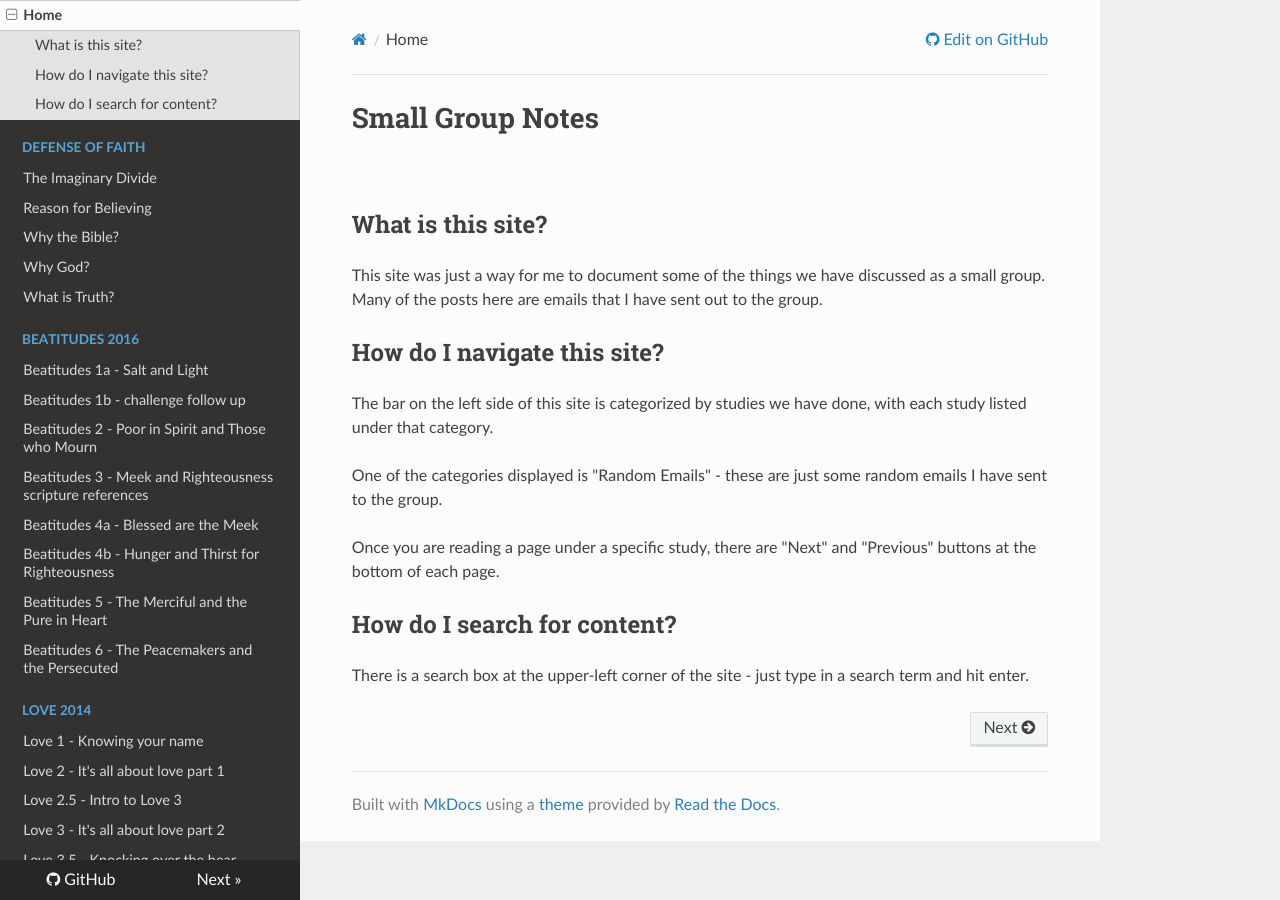
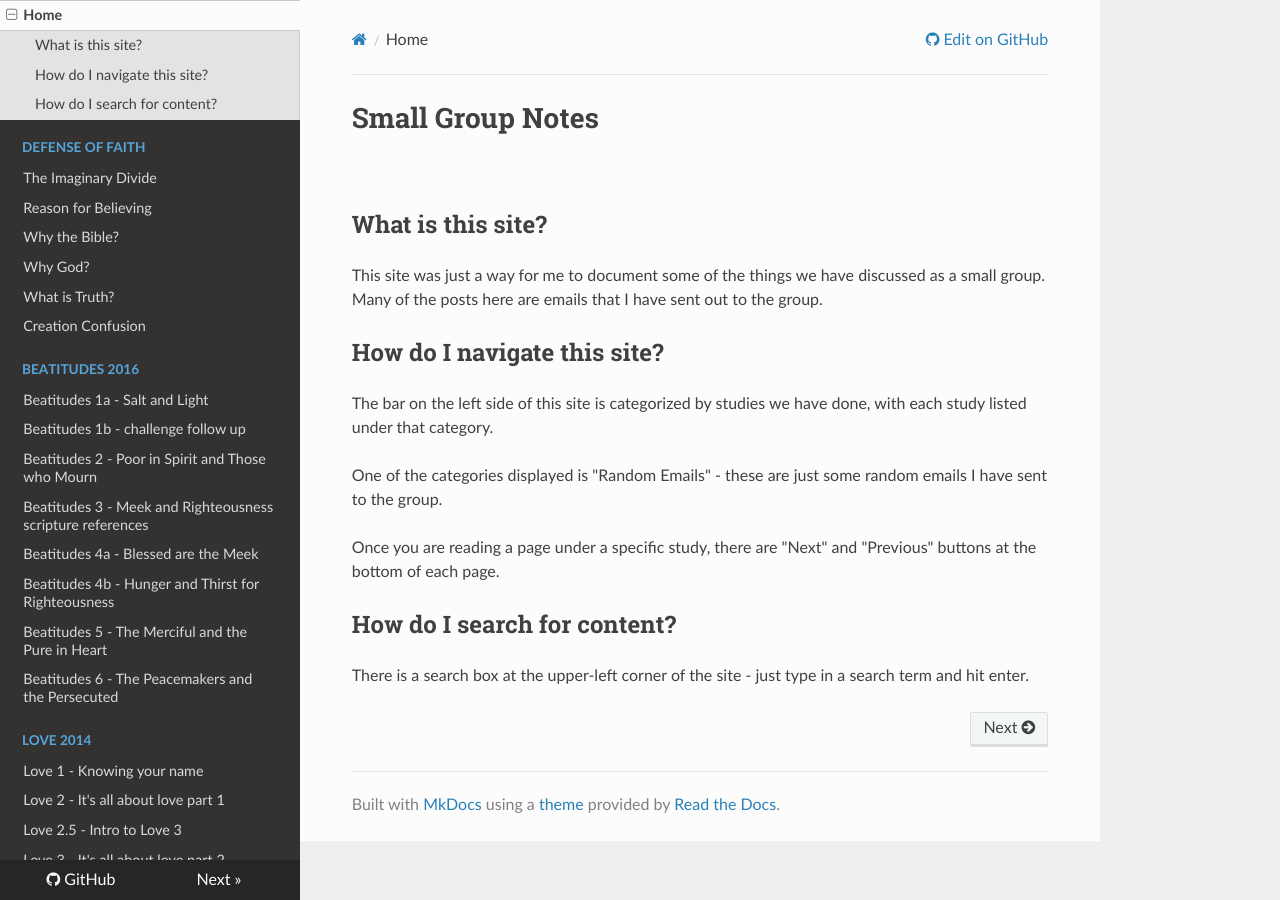
Before and after one commit to smallgroupnotes/smallgroupnotes.github.io, an MkDocs documentation site: the page built from docs/index.md, in a window 1280 px wide. Built offline with MkDocs 1.6.1, drawn with Linux system fonts in a browser that asks for light colours; nearby versions of some CDN libraries.

Commit message:
Update mkdocs.yml

```diff
--- a/mkdocs.yml
+++ b/mkdocs.yml
@@ -21,6 +21,7 @@ nav:
     - Why the Bible?: defense2019/why-the-bible.md
     - Why God?: defense2019/why-god.md
     - What is Truth?: defense2019/what-is-truth.md
+    - Creation Confusion: defense2019/creation-confusion.md
   - Beatitudes 2016:
     - Beatitudes 1a - Salt and Light: beatitudes2016/01-salt-and-light.md
     - Beatitudes 1b - challenge follow up: beatitudes2016/01-challenge.md
```
